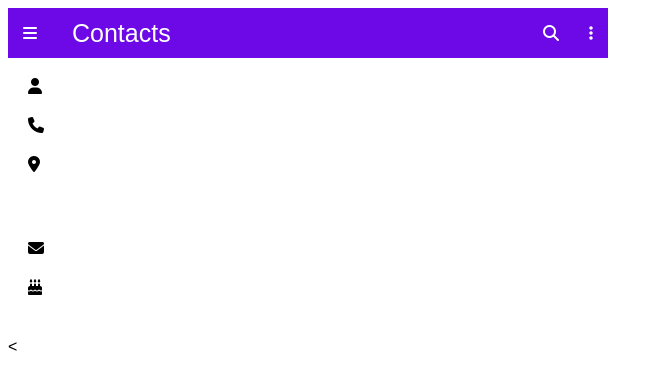
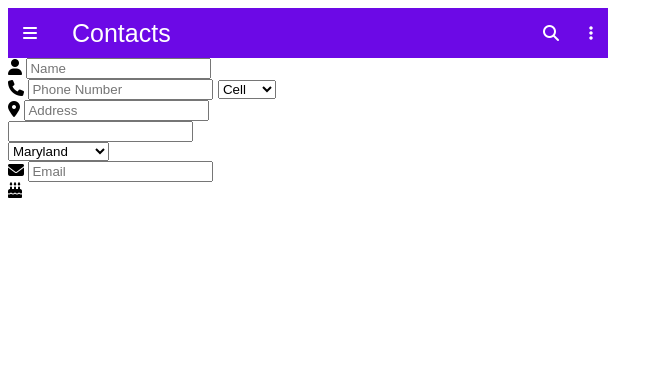
Before and after one commit to NishaWeesha/form-duplication, a plain HTML site: page index.html in a window 1280 px wide. Shown: the whole page, without its empty margins (0-663 px from the left). Drawn offline with Linux system fonts and the light colour scheme.

Commit message:
Removed  .icons

```diff
--- a/index.html
+++ b/index.html
@@ -19,15 +19,52 @@
         </div>
 
         <div class="inside">
-            <div class="icons">
-                <i class="fa-solid fa-user grow-1"></i>
-                <i class="fa-solid fa-phone grow-1"></i>
-                <i class="fa-solid fa-location-dot"></i>
-                <i class="fa-solid fa-envelope grow-1"></i>
-                <i class="fa-solid fa-cake-candles grow-1"></i>
+            <div class="shade broder-1">
+                <form>
+                    <div class="single">
+                        <label for="name"><i class="fa-solid fa-user"></i></label>
+                        <input type="text" placeholder="Name">
+                    </div>
+                    <div class="double-1">
+                        <label for="number"><i class="fa-solid fa-phone"></i></label>
+                        <input type="number" placeholder="Phone Number">
+                        <label type="phtype" placeholder=""></label>
+                            <select>
+                                <option name="cell">Cell</option>
+                                <option name="home">Home</option>
+                                <option name="work">Work</option>
+                            </select>
+                    </div>
+
+                    <div class="single">
+                        <label for="local"><i class="fa-solid fa-location-dot"></i></label>
+                        <input type="text" placeholder="Address">
+                    </div>
+
+                    <div class="single">
+                        <label for="city"></label>
+                        <input type="text">
+                    </div>
+
+                    <div class="double-2">
+                        <label for="state" placeholder="State"></label>
+                            <select>
+                                <option name="MD">Maryland</option>
+                                <option name="VA">Virginia</option>
+                                <option name="DE">Delaware</option>
+                                <option name="WV">West Virginia</option>
+                            </select>
+                    </div>
+                    <div class="single">
+                        <label for="email"><i class="fa-solid fa-envelope"></i></label>
+                        <input type="email" placeholder="Email">
+                    </div>
+                    <div class="single">
+                        <label for="bday"><i class="fa-solid fa-cake-candles"></i></label>
+                    </div>
+                </form>
             </div>
-
-            <
+            </border-1>
         </div>
         <script src="" async defer></script>
     </body>
```
